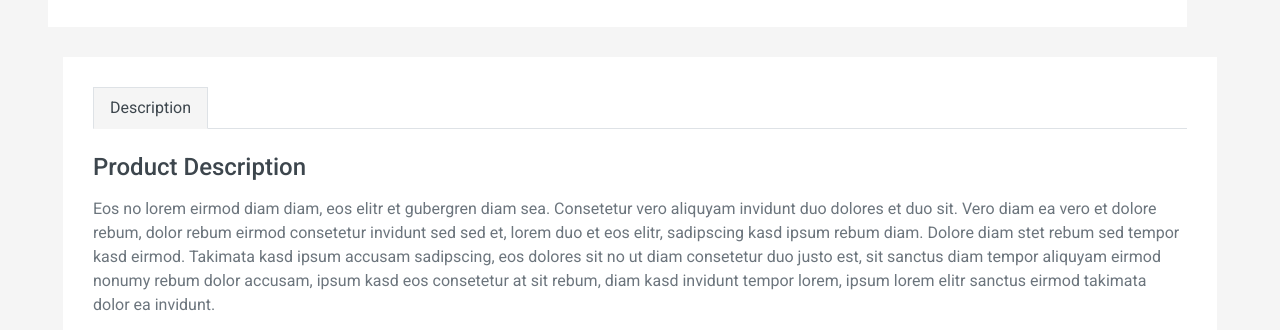
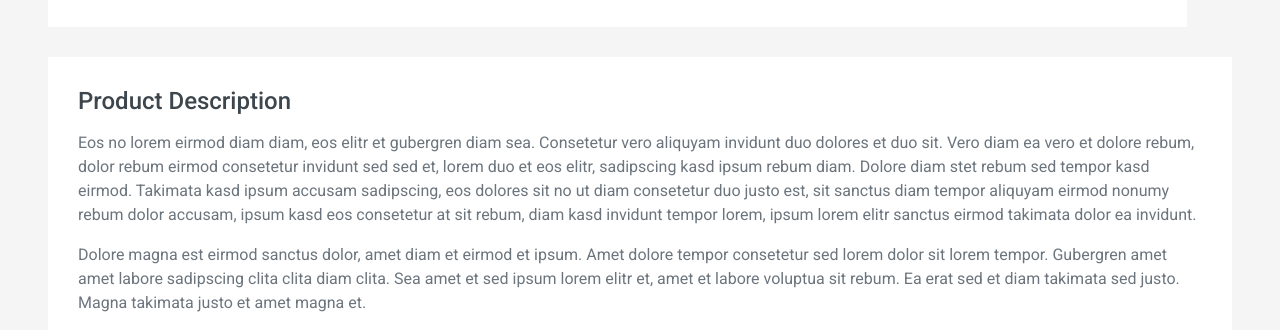
Before and after one commit to BorudaX/EmptyFridge, a website with bundled scripts: page detail.html in a window 1280 px wide. Shown: the part 557-887 px from the top of the page. Built offline with nearby package versions, Linux system fonts and the light colour scheme.

Commit message:
i lied, this is the final one lol :)

```diff
--- a/detail.html
+++ b/detail.html
@@ -240,11 +240,8 @@
             </div>
         </div>
         <div class="row px-xl-5">
-            <div class="col">
+            <div class="class=col-lg-70 h-auto mb-30">
                 <div class="bg-light p-30">
-                    <div class="nav nav-tabs mb-4">
-                        <a class="nav-item nav-link text-dark active" data-toggle="tab" href="#tab-pane-1">Description</a>
-                    </div>
                     <div class="tab-content">
                         <div class="tab-pane fade show active" id="tab-pane-1">
                             <h4 class="mb-3">Product Description</h4>
```
